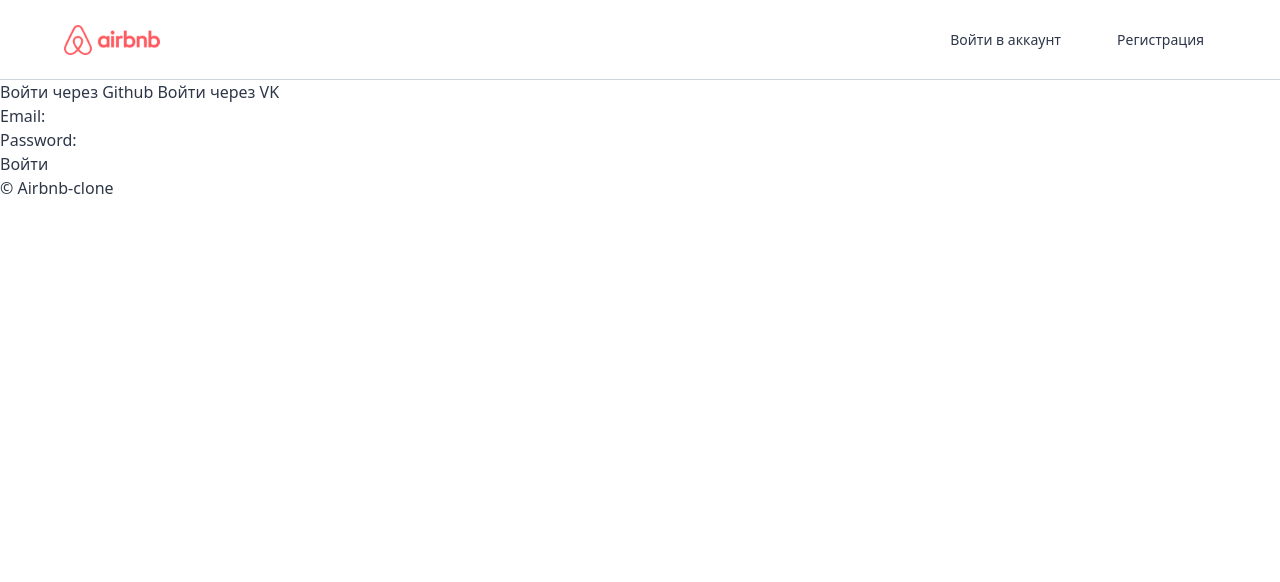
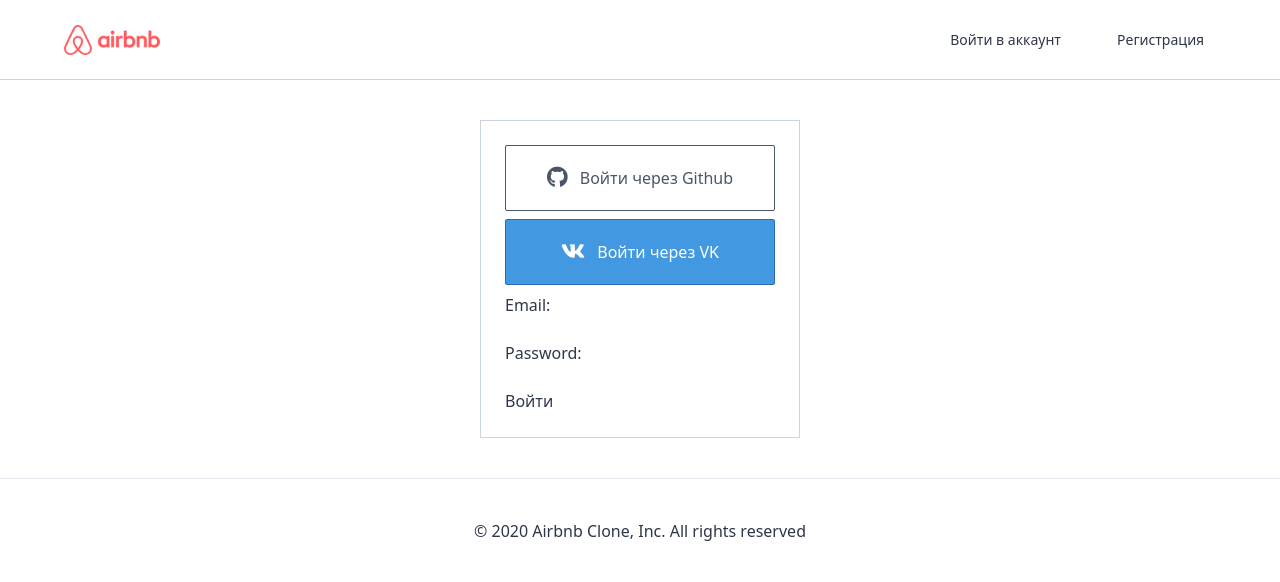
Before and after one commit to easycoders-academy/airbnb-clone, a Django app: page /users/login in a window 1280 px wide. Shown: the top 582 px of the page. Run offline with Django 3.2, Linux system fonts and the light colour scheme; style sheets or scripts are compiled from the project's sources.

Commit message:
129. Футер, вход через соцсети

```diff
--- a/templates/partials/footer.html
+++ b/templates/partials/footer.html
@@ -1,3 +1,3 @@
-<footer>
-    &copy; Airbnb-clone
+<footer class="container mx-auto text-center py-10 border-t">
+    &copy; 2020 Airbnb Clone, Inc. All rights reserved
 </footer>
--- a/templates/partials/social_login.html
+++ b/templates/partials/social_login.html
@@ -1,5 +1,9 @@
-<div>
-    <a href="{% url "users:github-login" %}">Войти через Github</a>
+<div class="flex flex-col w-full">
+    <a href="{% url "users:github-login" %}" class="w-full border border-gray-700 font-medium text-gray-700 text-center rounded-sm py-5 mb-2">
+        <i class="fab fa-github mr-2 fa-lg"></i> Войти через Github
+    </a>
 
-    <a href="{% url "users:vk-login" %}">Войти через VK</a>
+    <a href="{% url "users:vk-login" %}" class="w-full border border-blue-700 font-medium text-white text-center rounded-sm py-5 mb-2 bg-blue-500">
+        <i class="fab fa-vk mr-2 fa-lg"></i> Войти через VK
+    </a>
 </div>
--- a/templates/rooms/room_list.html
+++ b/templates/rooms/room_list.html
@@ -4,7 +4,7 @@
 
 {% block content %}
 
-    <div class="container mx-auto">
+    <div class="container mx-auto mb-10">
         <div class="rounded-3xl bg-gray-800 h-50vh mt-12 mb-10 bg-cover bg-center" style="background-image: url('https://images.unsplash.com/photo-1480714378408-67cf0d13bc1b?ixid=MXwxMjA3fDB8MHxwaG90by1wYWdlfHx8fGVufDB8fHw%3D&ixlib=rb-1.2.1&auto=format&fit=crop&w=2850&q=80')"></div>
 
         <div class="flex flex-wrap">
--- a/templates/users/login.html
+++ b/templates/users/login.html
@@ -9,6 +9,8 @@
 
 {% block content %}
 
+<div class="container mx-auto lg:w-5/12 md:w-1/2 xl:w-1/4 flex flex-col items-center border p-6 border-gray-400 my-10">
+
     {% include 'partials/social_login.html' %}
 
     <form method="POST" action="{% url "users:login" %}">
@@ -17,5 +19,6 @@
         <button>Войти</button>
     </form>
 
+</div>
 
 {% endblock content %}
```
Lines whose indentation alone changed are shown as unchanged.
